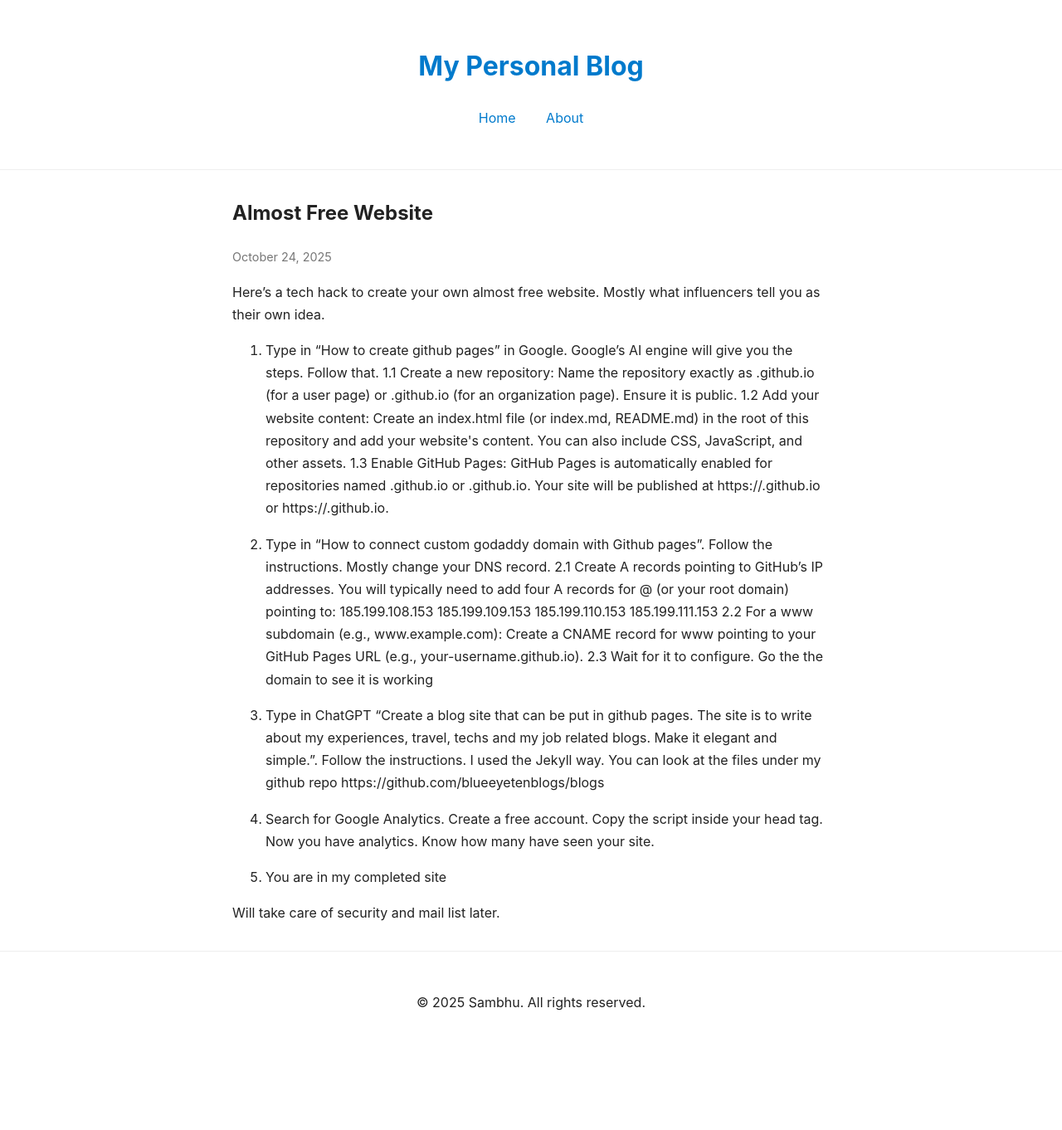
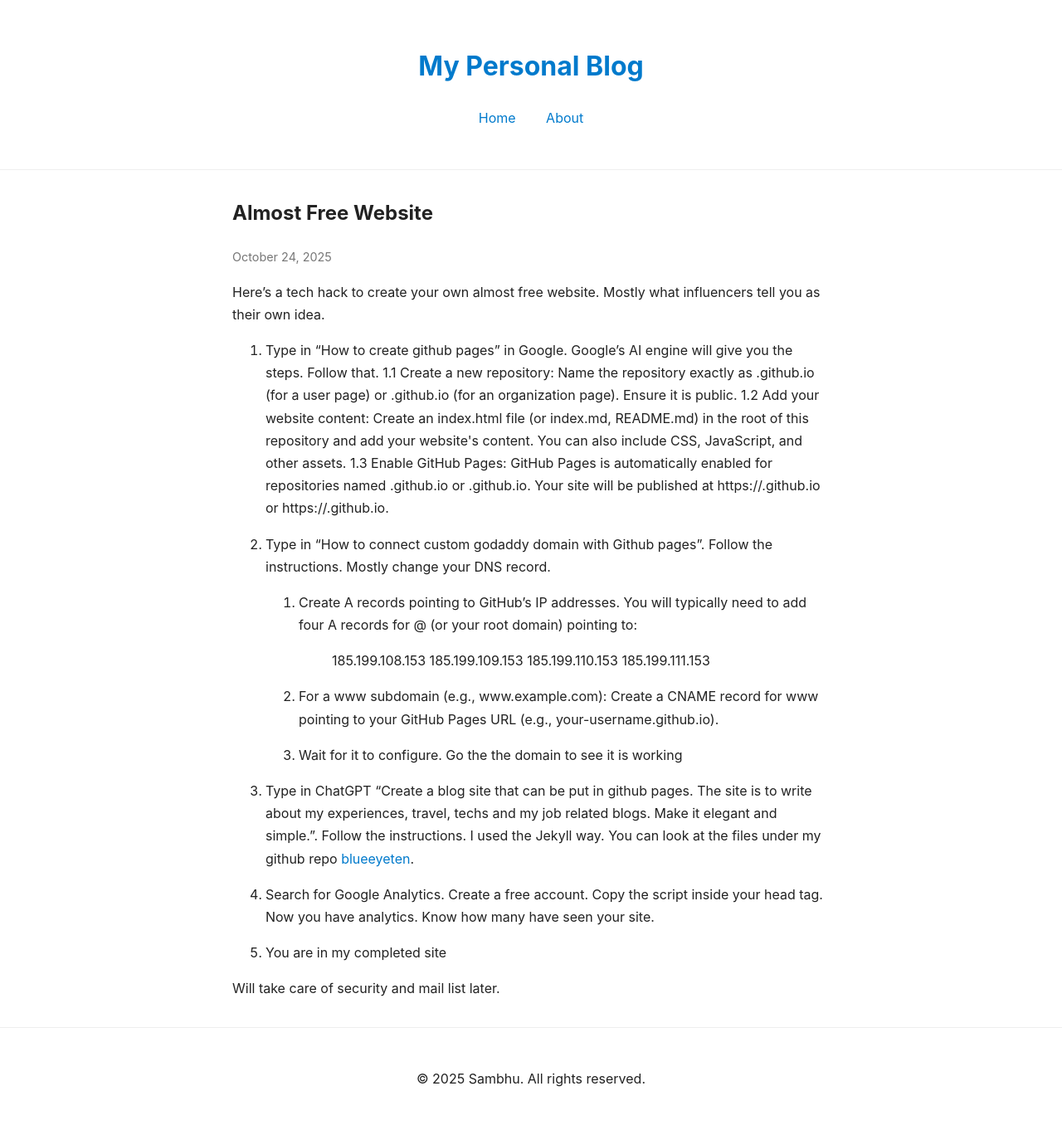
Before and after one commit to blueeyetenblogs/blogs, a Jekyll site: the page built from _posts/2025-10-24-almost-free-website.md, in a window 1280 px wide. Shown: the whole page at 83% size. Built offline with Jekyll 4.4.1, drawn with Linux system fonts in a browser that asks for light colours; our own code applies the rules of GitHub Pages for plain Markdown files; before the commit the page ends 1271 px from its top, so only the background shows below that.

Commit message:
format(posts): Format correction

```diff
--- a/_posts/2025-10-24-almost-free-website.md
+++ b/_posts/2025-10-24-almost-free-website.md
@@ -6,15 +6,19 @@ Here's a tech hack to create your own almost free website. Mostly what influence
     1.3 Enable GitHub Pages: GitHub Pages is automatically enabled for repositories named <username>.github.io or <organization>.github.io. Your site will be published at https://<username>.github.io or https://<organization>.github.io.
 
 2. Type in "How to connect custom godaddy domain with Github pages". Follow the instructions. Mostly change your DNS record.
-    2.1 Create A records pointing to GitHub's IP addresses. You will typically need to add four A records for @ (or your root domain) pointing to:
+
+    1. Create A records pointing to GitHub's IP addresses. You will typically need to add four A records for @ (or your root domain) pointing to:
+        >
         185.199.108.153
         185.199.109.153
         185.199.110.153
         185.199.111.153
-    2.2 For a www subdomain (e.g., www.example.com): Create a CNAME record for www pointing to your GitHub Pages URL (e.g., your-username.github.io).
-    2.3 Wait for it to configure. Go the the domain to see it is working
 
-4. Type in ChatGPT "Create a blog site that can be put in github pages. The site is to write about my experiences, travel, techs and my job related blogs. Make it elegant and simple.". Follow the instructions. I used the Jekyll way. You can look at the files under my github repo https://github.com/blueeyetenblogs/blogs
+    2. For a www subdomain (e.g., www.example.com): Create a CNAME record for www pointing to your GitHub Pages URL (e.g., your-username.github.io).
+
+    3. Wait for it to configure. Go the the domain to see it is working
+
+4. Type in ChatGPT "Create a blog site that can be put in github pages. The site is to write about my experiences, travel, techs and my job related blogs. Make it elegant and simple.". Follow the instructions. I used the Jekyll way. You can look at the files under my github repo [blueeyeten](https://github.com/blueeyetenblogs/blogs).
 
 5. Search for Google Analytics. Create a free account. Copy the script inside your head tag. Now you have analytics. Know how many have seen your site.
 
```
